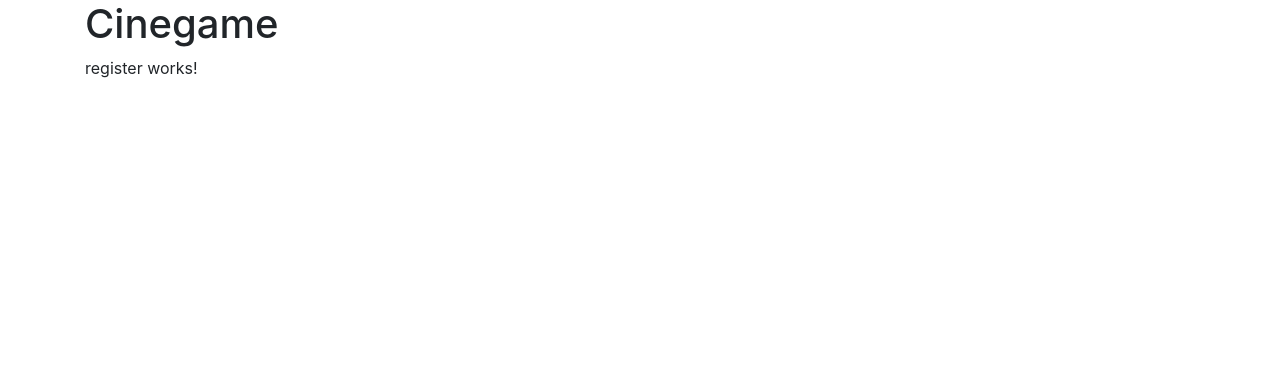
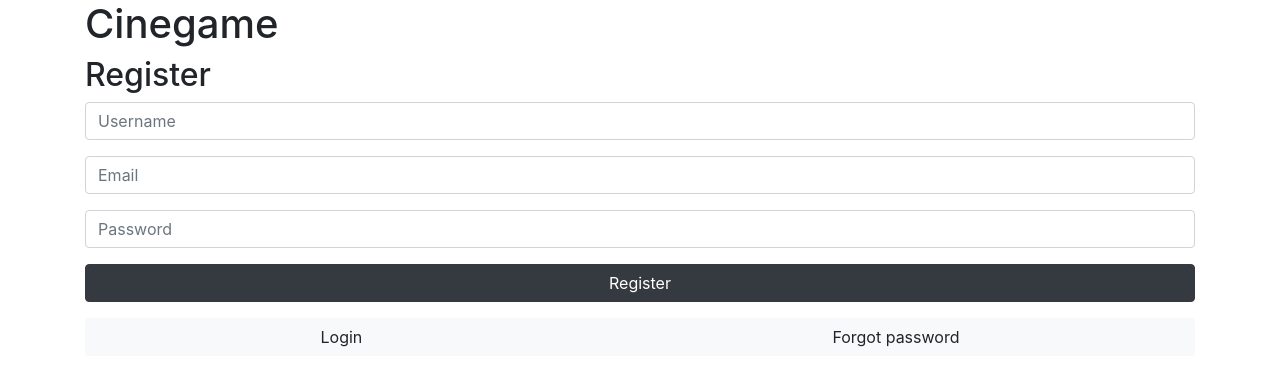
Before and after one commit to Lenoxy/M306-cinegame-backlog, an Angular app in the folder frontend-cinegame-backlog/: page /register in a window 1280 px wide. Shown: the top 386 px of the page. Built offline with nearby package versions, Linux system fonts and the light colour scheme.

Commit message:
Implement register layout

```diff
--- a/frontend-cinegame-backlog/src/app/login/login.component.html
+++ b/frontend-cinegame-backlog/src/app/login/login.component.html
@@ -1,5 +1,4 @@
 <h2>Login</h2>
-
 
 <div class="input-group mb-3">
   <input type="text" class="form-control" id="email" [(ngModel)]="email" placeholder="Email">
--- a/frontend-cinegame-backlog/src/app/register/register.component.html
+++ b/frontend-cinegame-backlog/src/app/register/register.component.html
@@ -1 +1,23 @@
-<p>register works!</p>
+<h2>Register</h2>
+
+<div class="input-group mb-3">
+  <input type="text" class="form-control" id="username" [(ngModel)]="username" placeholder="Username">
+</div>
+
+<div class="input-group mb-3">
+  <input type="text" class="form-control" id="email" [(ngModel)]="email" placeholder="Email">
+</div>
+
+<div class="input-group mb-3">
+  <input type="password" class="form-control" id="password" [(ngModel)]="password" placeholder="Password">
+</div>
+
+
+<div class="container-fluid btn-group mb-3 p-0">
+  <button type="button" class="btn btn-dark">Register</button>
+</div>
+
+<div class="container-fluid btn-group mb-3 p-0">
+  <button class="btn btn-light" routerLink="/login">Login</button>
+  <button class="btn btn-light">Forgot password</button>
+</div>
--- a/frontend-cinegame-backlog/src/app/register/register.component.ts
+++ b/frontend-cinegame-backlog/src/app/register/register.component.ts
@@ -1,4 +1,4 @@
-import { Component, OnInit } from '@angular/core';
+import {Component, OnInit} from '@angular/core';
 
 @Component({
   selector: 'app-register',
@@ -6,8 +6,12 @@ import { Component, OnInit } from '@angular/core';
   styleUrls: ['./register.component.css']
 })
 export class RegisterComponent implements OnInit {
+  public username = '';
+  public email = '';
+  public password = '';
 
-  constructor() { }
+  constructor() {
+  }
 
   ngOnInit(): void {
   }
```
